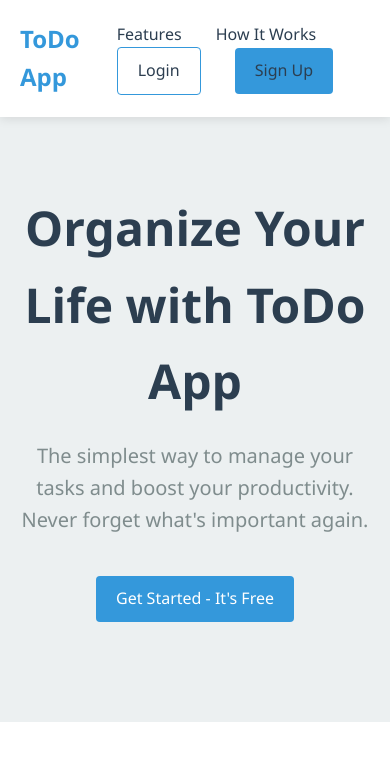
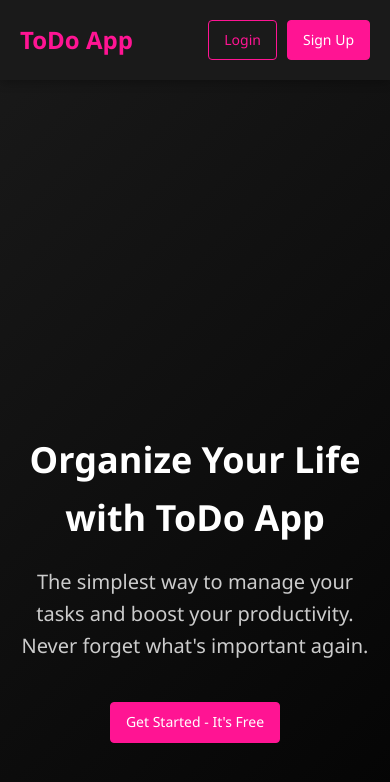
Before and after one commit to DembeMakharii/To-Do_List, a website: page Public/land.html in a window 390 px wide. Drawn offline with Linux system fonts and the light colour scheme.

Commit message:
connecting the index file

```diff
--- a/Public/index.html
+++ b/Public/index.html
@@ -17,6 +17,6 @@
     </form>
     <p>Don't have an account? <a href="signup.html" id="registerLink">Register</a></p>
   </div>
-  <script src="js/auth.js"></script>
+  <script src="script.js"></script>
 </body>
 </html>
--- a/Public/land.html
+++ b/Public/land.html
@@ -6,14 +6,10 @@
     <title>ToDo App - Organize Your Life</title>
     <style>
         :root {
-            --primary-color: #3498db;
-            --primary-dark: #2980b9;
-            --danger-color: #e74c3c;
-            --danger-dark: #c0392b;
-            --text-color: #2c3e50;
-            --light-gray: #ecf0f1;
-            --medium-gray: #bdc3c7;
-            --dark-gray: #7f8c8d;
+            --primary-color: #ff1493; /* Hot pink */
+            --primary-dark: #c71585; /* Medium violet red */
+            --text-color: #000000; /* Black */
+            --bg-dark: #1a1a1a; /* Dark background */
         }
 
         body {
@@ -22,6 +18,7 @@
             padding: 0;
             color: var(--text-color);
             line-height: 1.6;
+            background-color: white;
         }
 
         .container {
@@ -32,8 +29,8 @@
 
         /* Header Styles */
         header {
-            background-color: white;
-            box-shadow: 0 2px 10px rgba(0,0,0,0.1);
+            background-color: var(--bg-dark);
+            box-shadow: 0 2px 10px rgba(0,0,0,0.3);
             position: fixed;
             width: 100%;
             top: 0;
@@ -54,15 +51,9 @@
             text-decoration: none;
         }
 
-        .nav-links a {
-            margin-left: 30px;
-            text-decoration: none;
-            color: var(--text-color);
-            font-weight: 500;
-        }
-
-        .nav-links a:hover {
-            color: var(--primary-color);
+        .auth-buttons {
+            display: flex;
+            gap: 15px;
         }
 
         .btn {
@@ -77,15 +68,18 @@
         .btn-primary {
             background-color: var(--primary-color);
             color: white;
+            border: 1px solid var(--primary-color);
         }
 
         .btn-primary:hover {
             background-color: var(--primary-dark);
+            border-color: var(--primary-dark);
         }
 
         .btn-outline {
             border: 1px solid var(--primary-color);
             color: var(--primary-color);
+            background-color: transparent;
         }
 
         .btn-outline:hover {
@@ -95,117 +89,63 @@
 
         /* Hero Section */
         .hero {
-            padding: 150px 0 100px;
+            padding: 180px 0 100px;
             text-align: center;
-            background-color: var(--light-gray);
+            background: linear-gradient(135deg, #1a1a1a 0%, #000000 100%);
+            color: white;
+            min-height: 100vh;
+            display: flex;
+            align-items: center;
+        }
+
+        .hero-content {
+            max-width: 800px;
+            margin: 0 auto;
         }
 
         .hero h1 {
             font-size: 48px;
             margin-bottom: 20px;
+            color: white;
         }
 
         .hero p {
             font-size: 20px;
-            max-width: 700px;
             margin: 0 auto 40px;
-            color: var(--dark-gray);
+            color: #cccccc;
+            max-width: 600px;
         }
 
-        /* Features Section */
-        .features {
-            padding: 80px 0;
+        /* Responsive Adjustments */
+        @media (max-width: 768px) {
+            .hero {
+                padding: 150px 0 80px;
             }
 
-        .section-title {
-            text-align: center;
-            margin-bottom: 60px;
+            .hero h1 {
+                font-size: 36px;
             }
 
-        .features-grid {
-            display: grid;
-            grid-template-columns: repeat(3, 1fr);
-            gap: 30px;
+            .auth-buttons {
+                gap: 10px;
             }
 
-        .feature-card {
-            background: white;
-            padding: 30px;
-            border-radius: 8px;
-            box-shadow: 0 5px 15px rgba(0,0,0,0.05);
-            text-align: center;
+            .btn {
+                padding: 8px 15px;
+                font-size: 14px;
             }
-
-        .feature-icon {
-            font-size: 40px;
-            color: var(--primary-color);
-            margin-bottom: 20px;
-        }
-
-        /* Demo Section */
-        .demo {
-            padding: 80px 0;
-            background-color: var(--light-gray);
-        }
-
-        .demo-container {
-            display: flex;
-            align-items: center;
-            gap: 50px;
-        }
-
-        .demo-text {
-            flex: 1;
-        }
-
-        .demo-image {
-            flex: 1;
-            background-color: white;
-            padding: 20px;
-            border-radius: 8px;
-            box-shadow: 0 5px 15px rgba(0,0,0,0.1);
-        }
-
-        /* Footer */
-        footer {
-            background-color: var(--text-color);
-            color: white;
-            padding: 40px 0;
-            text-align: center;
-        }
-
-        .footer-links {
-            display: flex;
-            justify-content: center;
-            gap: 30px;
-            margin-bottom: 30px;
-        }
-
-        .footer-links a {
-            color: white;
-            text-decoration: none;
-        }
-
-        .footer-links a:hover {
-            text-decoration: underline;
-        }
-
-        .copyright {
-            color: var(--medium-gray);
         }
     </style>
 </head>
 <body>
-    <!-- Header -->
+    <!-- Header with both buttons -->
     <header>
         <div class="container">
             <nav>
                 <a href="#" class="logo">ToDo App</a>
-                <div class="nav-links">
-                    <a href="#features">Features</a>
-                    <a href="#demo">How It Works</a>
-                    <a href="#" class="btn btn-outline">Login</a>
-                    <a href="#" class="btn btn-primary">Sign Up</a>
+                <div class="auth-buttons">
+                    <a href="index.html" class="btn btn-outline">Login</a>
+                    <a href="signup.html" class="btn btn-primary">Sign Up</a>
                 </div>
             </nav>
         </div>
@@ -214,10 +154,14 @@
     <!-- Hero Section -->
     <section class="hero">
         <div class="container">
+            <div class="hero-content">
                 <h1>Organize Your Life with ToDo App</h1>
                 <p>The simplest way to manage your tasks and boost your productivity. Never forget what's important again.</p>
                 <div>
                     <a href="signup.html" class="btn btn-primary">Get Started - It's Free</a>
                 </div>
             </div>
+        </div>
     </section>
+</body>
+</html>
--- a/Public/style.css
+++ b/Public/style.css
@@ -1,121 +1,4 @@
 /* public/css/styles.css */
-body {
-    font-family: Arial, sans-serif;
-    background-color: #000;
-    color: #fff;
-    display: flex;
-    justify-content: center;
-    align-items: center;
-    height: 100vh; /* Full viewport height */
-    margin: 0; /* Remove default margin */
-  }
-
-  .container {
-    max-width: 400px; /* Adjust width for the login form */
-    width: 100%;
-    padding: 20px;
-    background-color: #222; /* Slightly lighter background for the form */
-    border-radius: 10px; /* Rounded corners */
-    box-shadow: 0 0 10px rgba(255, 105, 180, 0.5); /* Pink shadow */
-  }
-
-  h1 {
-    color: #ff69b4;
-    text-align: center; /* Center the heading */
-  }
-
-  input, textarea, button {
-    display: block;
-    width: 100%;
-    margin: 10px 0;
-    padding: 10px;
-    background-color: #333;
-    color: #fff;
-    border: 1px solid #ff69b4;
-    border-radius: 5px; /* Rounded corners for inputs */
-  }
-
-  button {
-    background-color: #ff69b4;
-    cursor: pointer;
-    font-weight: bold; /* Make button text bold */
-  }
-
-  button:hover {
-    background-color: #ff1493; /* Darker pink on hover */
-  }
-
-  #calendar {
-    margin: 20px 0;
-  }
-
-  /* Additional styles for the registration link */
-  #registerLink {
-    color: #ff69b4;
-    text-decoration: none;
-  }
-
-  #registerLink:hover {
-    text-decoration: underline;
-  }
-
-  /* public/css/styles.css */
-body {
-    font-family: Arial, sans-serif;
-    background-color: #000;
-    color: #fff;
-    display: flex;
-    justify-content: center;
-    align-items: center;
-    height: 100vh;
-    margin: 0;
-  }
-
-  .container {
-    max-width: 400px;
-    width: 100%;
-    padding: 20px;
-    background-color: #222;
-    border-radius: 10px;
-    box-shadow: 0 0 10px rgba(255, 105, 180, 0.5);
-  }
-
-  h1 {
-    color: #ff69b4;
-    text-align: center;
-  }
-
-  input, textarea, button {
-    display: block;
-    width: 100%;
-    margin: 10px 0;
-    padding: 10px;
-    background-color: #333;
-    color: #fff;
-    border: 1px solid #ff69b4;
-    border-radius: 5px;
-  }
-
-  button {
-    background-color: #ff69b4;
-    cursor: pointer;
-    font-weight: bold;
-  }
-
-  button:hover {
-    background-color: #ff1493;
-  }
-
-  /* Styles for links */
-  #loginLink {
-    color: #ff69b4;
-    text-decoration: none;
-  }
-
-  #loginLink:hover {
-    text-decoration: underline;
-  }
-  /* Base Styles */
 body {
   font-family: 'Arial', sans-serif;
   background-color: #000;
@@ -141,7 +24,7 @@ body {
   border: 1px solid rgba(255, 105, 180, 0.2);
 }
 
-.signup-title {
+h1, .signup-title {
   color: #ff69b4;
   text-align: center;
   margin-bottom: 1.8rem;
@@ -158,7 +41,7 @@ body {
   width: 100%;
 }
 
-input {
+input, textarea {
   width: 100%;
   padding: 14px;
   margin-bottom: 1.2rem;
@@ -170,17 +53,17 @@ input {
   transition: all 0.3s ease;
 }
 
-input:focus {
+input:focus, textarea:focus {
   outline: none;
   border-color: #ff69b4;
   box-shadow: 0 0 0 2px rgba(255, 105, 180, 0.3);
 }
 
-input::placeholder {
+input::placeholder, textarea::placeholder {
   color: #888;
 }
 
-.signup-btn {
+button, .signup-btn {
   width: 100%;
   padding: 14px;
   background: linear-gradient(135deg, #ff69b4, #ff1493);
@@ -194,10 +77,14 @@ input::placeholder {
   margin-top: 0.5rem;
 }
 
-.signup-btn:hover {
+button:hover, .signup-btn:hover {
   background: linear-gradient(135deg, #ff1493, #ff69b4);
   transform: translateY(-2px);
   box-shadow: 0 5px 15px rgba(255, 105, 180, 0.4);
+}
+
+#calendar {
+  margin: 20px 0;
 }
 
 .login-text {
@@ -206,14 +93,14 @@ input::placeholder {
   color: #aaa;
 }
 
-#loginLink {
+#loginLink, #registerLink {
   color: #ff69b4;
   text-decoration: none;
   font-weight: 600;
   transition: all 0.2s ease;
 }
 
-#loginLink:hover {
+#loginLink:hover, #registerLink:hover {
   color: #ff1493;
   text-decoration: underline;
 }
--- a/server.js
+++ b/server.js
@@ -222,3 +222,7 @@ app.listen(PORT, () => {
 app.get('/signup.html', (req, res) => {
   res.sendFile(path.join(__dirname, 'public', 'signup.html'));
 });
+
+app.get('/index.html', (req, res) => {
+  res.sendFile(path.join(__dirname, 'public', 'index.html'));
+});
```
Also changed, not shown: data.json (added, +21 -0 lines), Public/script.js (indentation only), 1 other file. Lines whose indentation alone changed are shown as unchanged.
